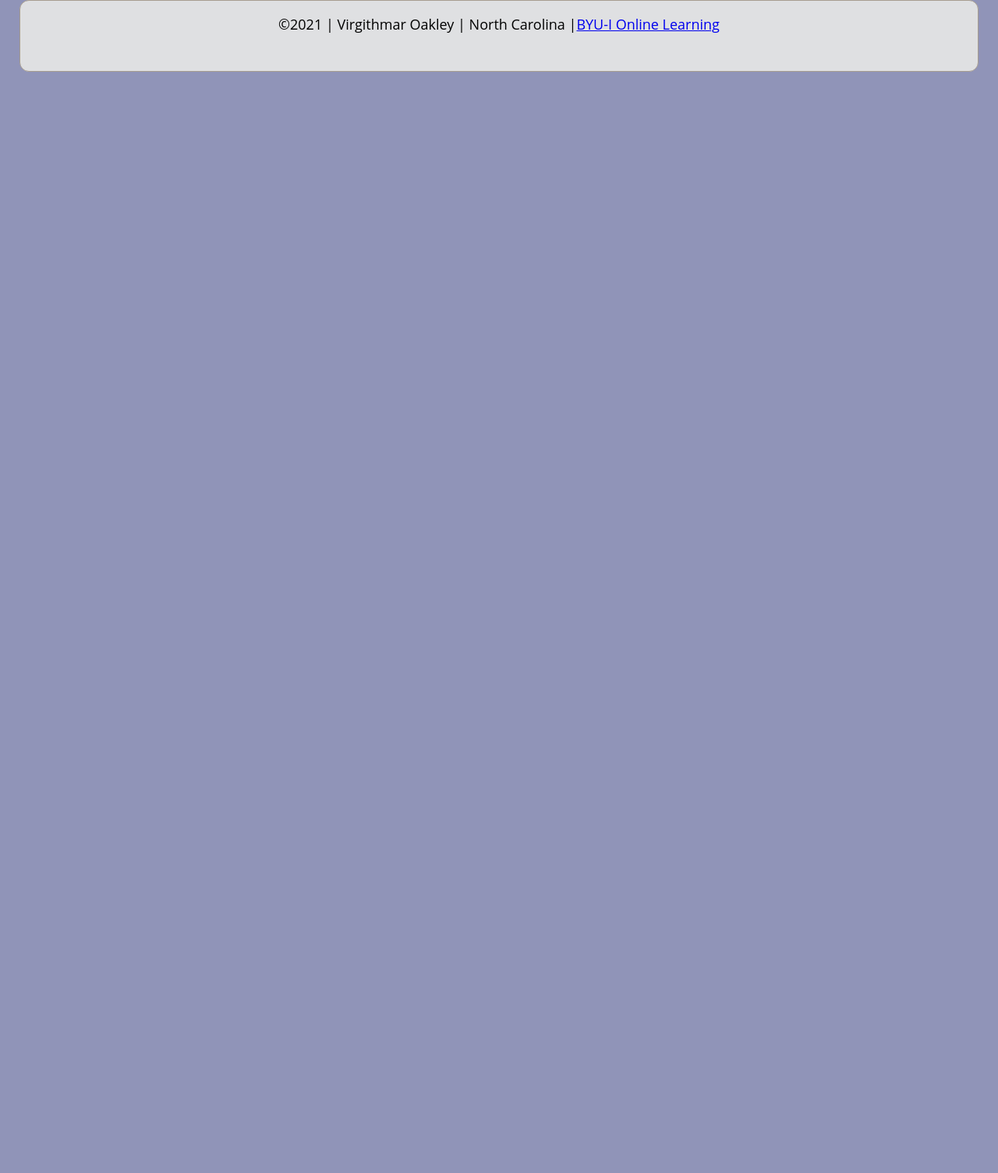
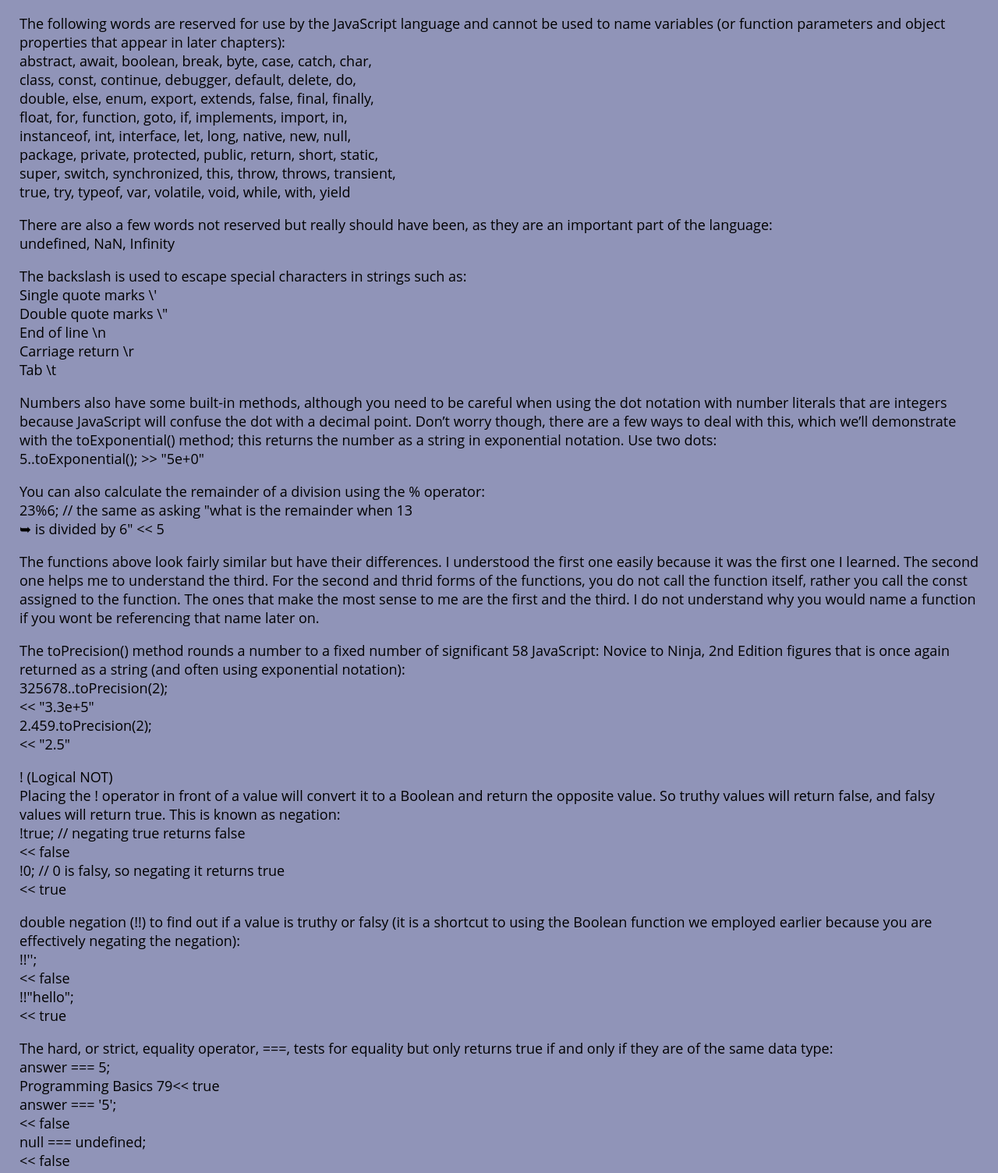
Before and after one commit to Oakleyvirgi/oakley.github.io, a plain HTML site: page Blog/week02.html in a window 1280 px wide. Shown: the part 97-1601 px from the top of the page at 78% size. Before the commit the page ends 800 px from the top, so only its background shows below. Drawn offline with Linux system fonts and the light colour scheme.

Commit message:
commends

```diff
--- a/Blog/week02.html
+++ b/Blog/week02.html
@@ -15,7 +15,81 @@
 
   </header>
   <main>
-
+    <p>
+      The following words are reserved for use by the JavaScript language and cannot be used to name variables (or function parameters and object properties that
+appear in later chapters):<br>
+abstract, await, boolean, break, byte, case, catch, char,<br>
+class, const, continue, debugger, default, delete, do,<br>
+double, else, enum, export, extends, false, final, finally,<br>
+float, for, function, goto, if, implements, import, in,<br>
+instanceof, int, interface, let, long, native, new, null,<br>
+package, private, protected, public, return, short, static,<br>
+super, switch, synchronized, this, throw, throws, transient,<br>
+true, try, typeof, var, volatile, void, while, with, yield<br>
+  </p>
+  <p>
+    There are also a few words not reserved but really should have been, as they are an
+    important part of the language:<br>
+    undefined, NaN, Infinity
+  </p>
+  <p>The backslash is used to escape special characters in strings such as:<br>
+    Single quote marks \'<br>
+    Double quote marks \"<br>
+    End of line \n<br>
+    Carriage return \r<br>
+    Tab \t<br>
+  </p>
+  <p>
+    Numbers also have some built-in methods, although you need to be careful when using the dot notation with number literals that are integers because JavaScript
+will confuse the dot with a decimal point. Don’t worry though, there are a few ways to deal with this, which we’ll demonstrate with the toExponential()
+method; this returns the number as a string in exponential notation. Use two dots:<br>
+5..toExponential();
+>> "5e+0"
+  </p>
+    <p>You can also calculate the remainder of a division using the % operator:<br>
+      23%6; // the same as asking "what is the remainder when 13<br>
+      ➥ is divided by 6"
+      << 5
+  </p>
+  <p>
+      The functions above look fairly similar but have their differences. I understood the first one easily
+      because it was the first one I learned. The second one helps me to understand the third. For the second
+      and thrid forms of the functions, you do not call the function itself, rather you call the const assigned
+      to the function. The ones that make the most sense to me are the first and the third. I do not understand
+      why you would name a function if you wont be referencing that name later on.
+  </p>
+  <p>
+    The toPrecision() method rounds a number to a fixed number of significant 58 JavaScript: Novice to Ninja, 2nd Edition figures that is once again returned as a string (and often using exponential
+    notation):<br>
+    325678..toPrecision(2);<br>
+    << "3.3e+5"<br>
+    2.459.toPrecision(2);<br>
+    << "2.5"<br>
+  </p>
+  <p>
+    ! (Logical NOT)<br>
+    Placing the ! operator in front of a value will convert it to a Boolean and return the opposite value. So truthy values will return false, and falsy values will
+    return true. This is known as negation:<br>
+    !true; // negating true returns false<br>
+    << false<br>
+    !0; // 0 is falsy, so negating it returns true<br>
+    << true<br>
+    </p>
+    <p>double negation (!!) to find out if a value is truthy or falsy (it is a shortcut to using the Boolean function we employed earlier because you are
+      effectively negating the negation):<br>
+      !!'';<br>
+      << false<br>
+      !!"hello";<br>
+      << true
+    </p>
+    <p>The hard, or strict, equality operator, ===, tests for equality but only returns true if and only if they are of the same data type:<br>
+      answer === 5;<br>
+      Programming Basics 79<< true<br>
+      answer === '5';<br>
+      << false<br>
+      null === undefined;<br>
+      << false<br>
+      </p>
   </main>
   <footer>
     <p>&copy;2021 | Virgithmar Oakley | North Carolina |<a href="https://www.byui.edu/online">BYU-I Online
```
